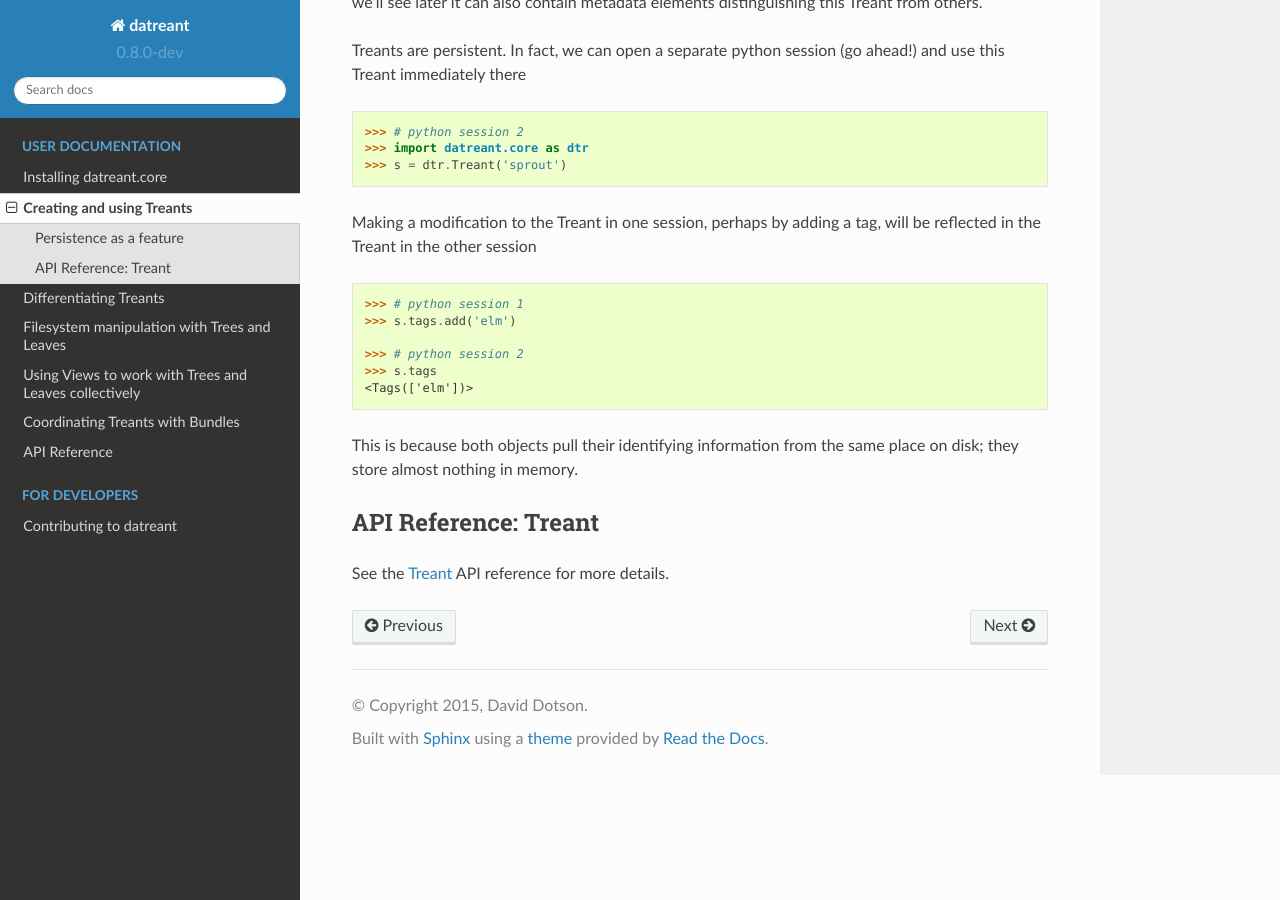
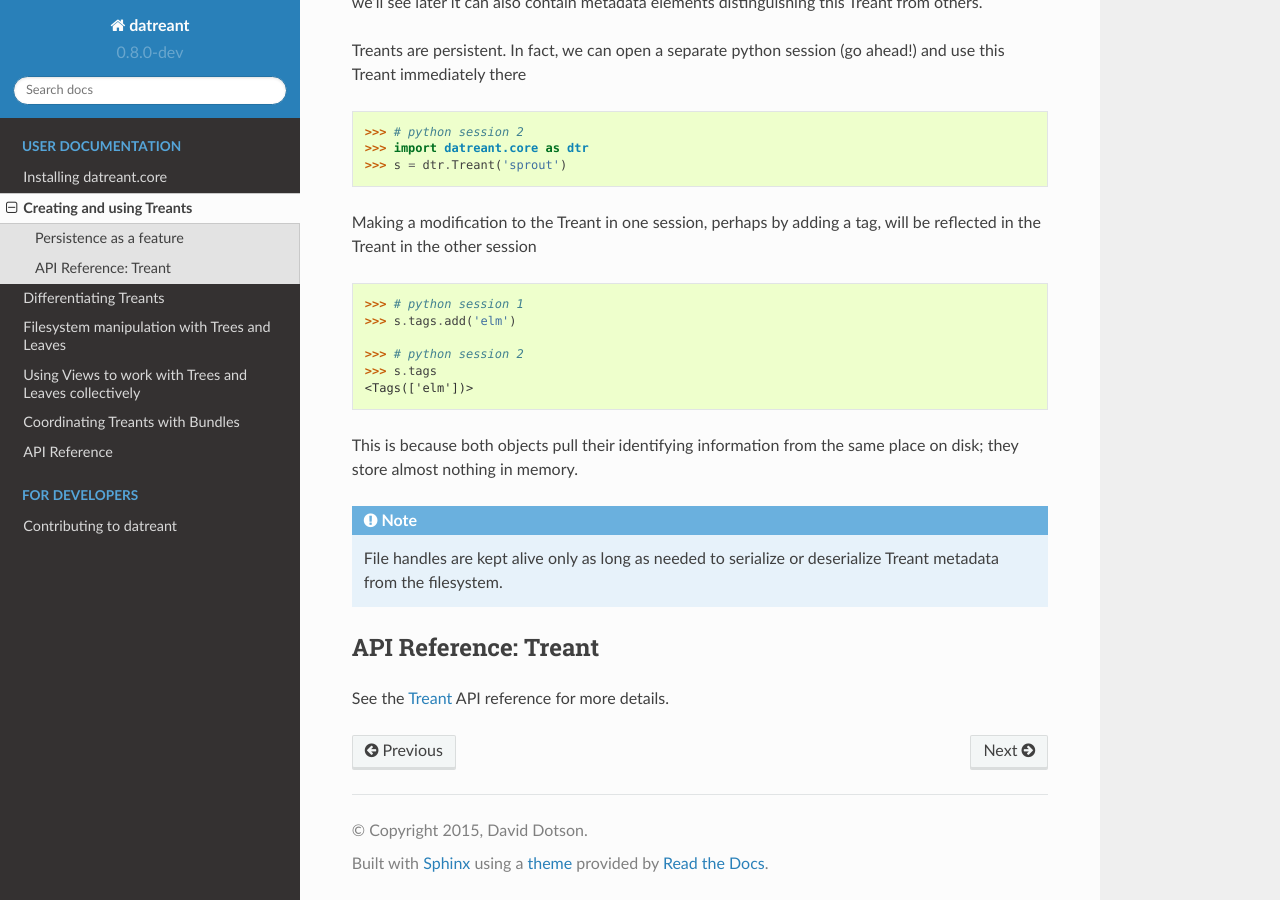
Before and after one commit to datreant/datreant, a Sphinx documentation site: the page built from docs/treants.rst, in a window 1280 px wide and 900 px high, scrolled down 1033 px. Built offline with Sphinx 7.4.7 and the Read the Docs theme 2.0.0, drawn with Linux system fonts in a browser that asks for light colours; the version number is read from the project's files by our own code.

Commit message:
Added note on file handles to docs.

```diff
--- a/docs/treants.rst
+++ b/docs/treants.rst
@@ -61,6 +61,9 @@ will be reflected in the Treant in the other session ::
 This is because both objects pull their identifying information from the same
 place on disk; they store almost nothing in memory.
 
+.. note:: File handles are kept alive only as long as needed to serialize or
+          deserialize Treant metadata from the filesystem.
+
 
 API Reference: Treant
 =====================
```
